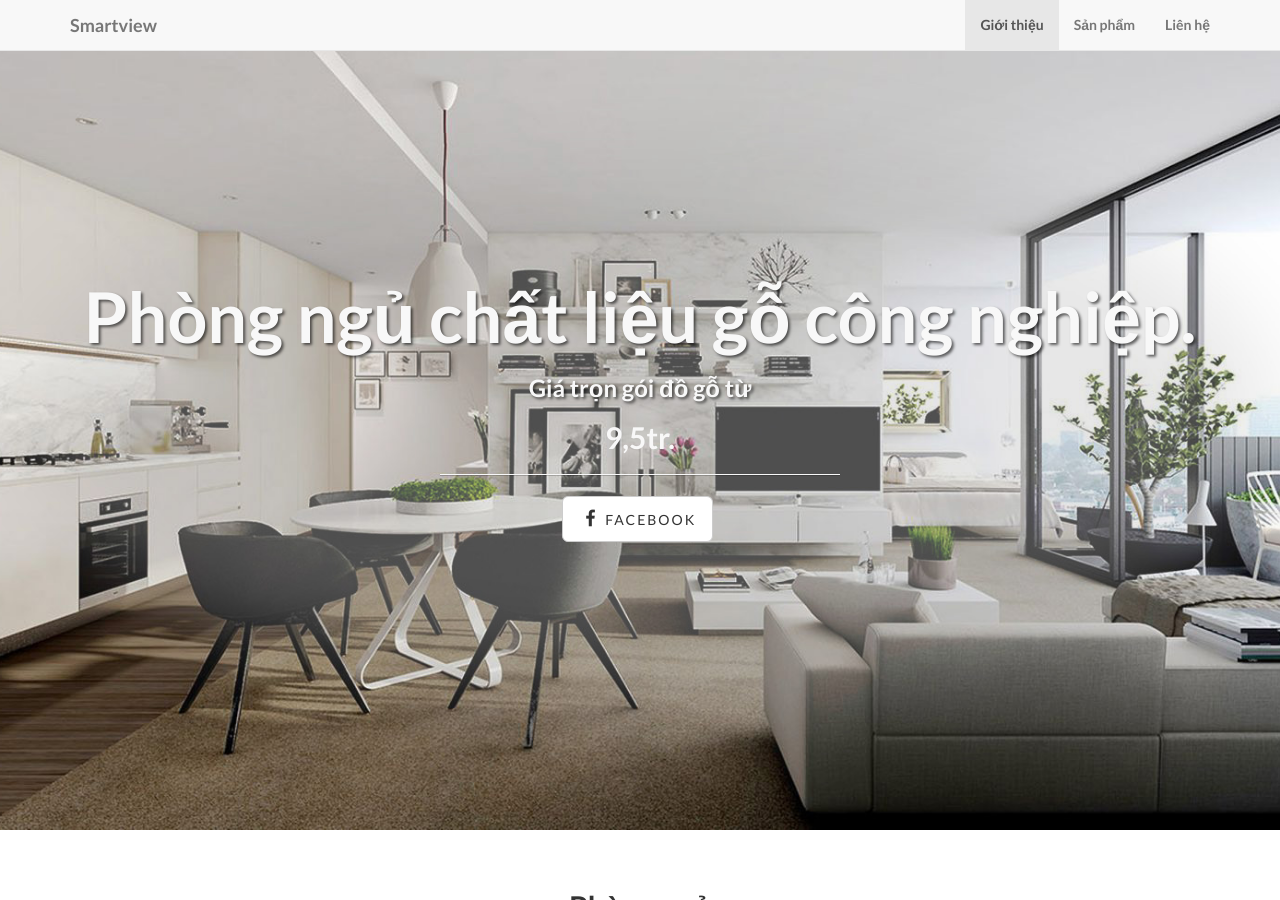
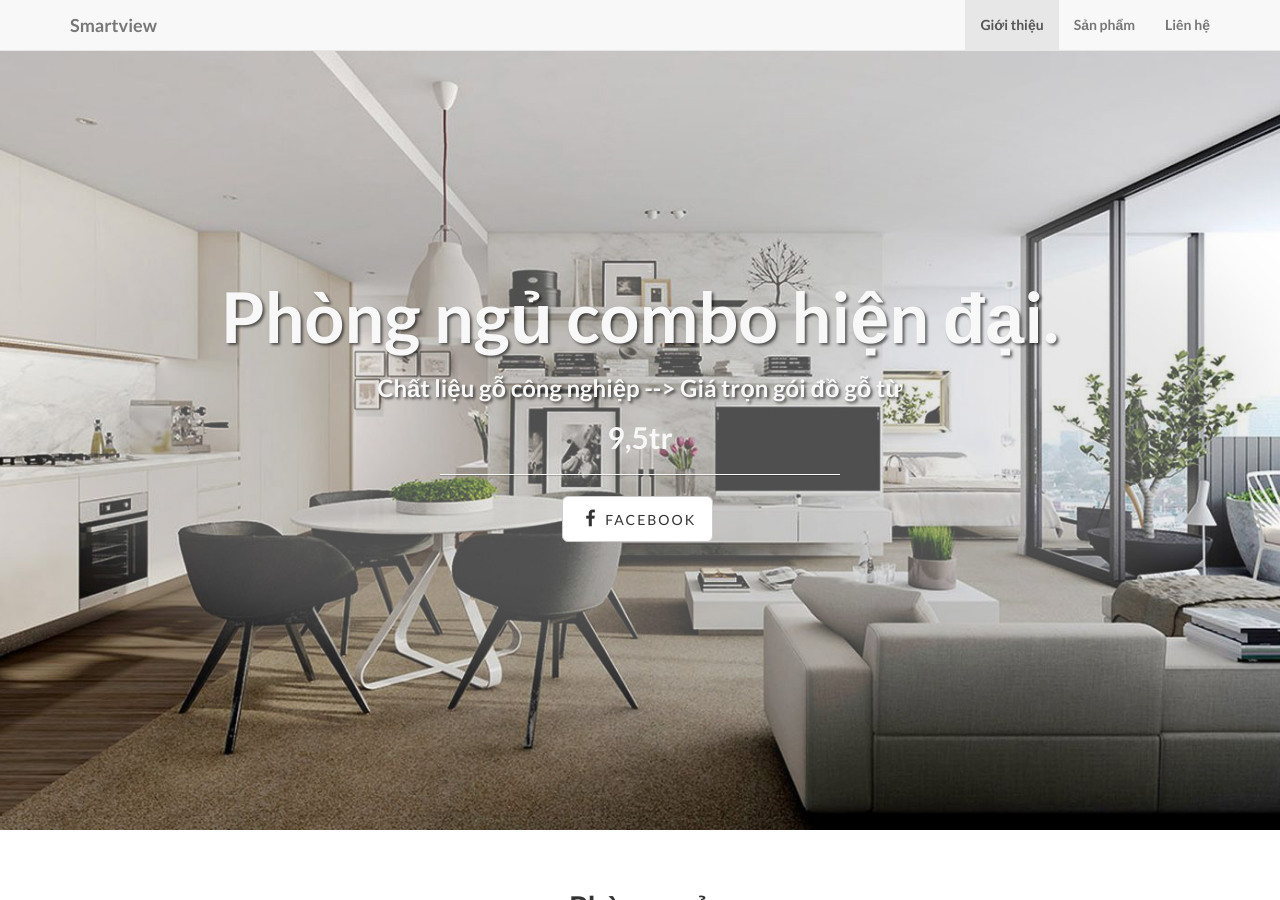
Before and after one commit to haithao/test, a Jekyll site: the page built from index.html, in a window 1280 px wide and 900 px high. Built offline with Jekyll 4.4.1, drawn with Linux system fonts in a browser that asks for light colours; nearby versions of some CDN libraries; library files that are not in the unit come from our copies.

Commit message:
Update index.html

```diff
--- a/index.html
+++ b/index.html
@@ -1,5 +1,5 @@
 ---
 layout: default
-title: Phòng ngủ chất liệu gỗ công nghiệp.
-subTitle: Giá trọn gói đồ gỗ từ <h2>9,5tr.<h2>
+title: Phòng ngủ combo hiện đại.
+subTitle: Chất liệu gỗ công nghiệp --> Giá trọn gói đồ gỗ từ <h2>9,5tr<h2>
 ---
```
